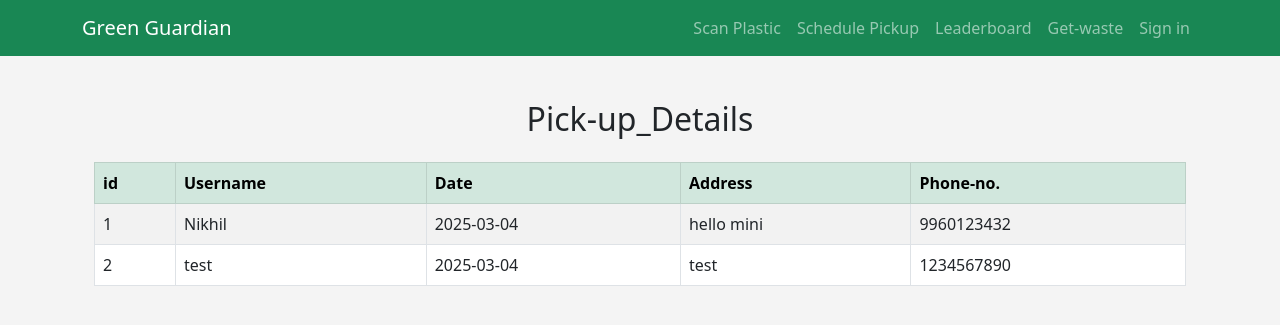
After one commit to nik-100xdevz/green-guardian, a Flask app: page /pickup-details in a window 1280 px wide. The commit adds this page. Shown: the top 325 px of the page. Run offline with Flask 3, Linux system fonts and the light colour scheme.

Commit message:
added pickup-details

```diff
--- a/app.py
+++ b/app.py
@@ -161,5 +161,11 @@ def leaderboard():
     top_users = User.query.order_by(User.points.desc()).limit(10).all()
     return render_template('leaderboard.html', users=top_users)
 
+@app.route('/pickup-details')
+def pickupDetails():
+    # Get top 10 users by points
+    top_pickup = Pickup.query.all()
+    return render_template('pickup_info.html', pickups= top_pickup)
+
 if __name__ == '__main__':
     app.run(debug=True)
--- a/templates/base.html
+++ b/templates/base.html
@@ -22,6 +22,7 @@
           <li class="nav-item"><a class="nav-link" href="{{ url_for('scan') }}">Scan Plastic</a></li>
           <li class="nav-item"><a class="nav-link" href="{{ url_for('pickup') }}">Schedule Pickup</a></li>
           <li class="nav-item"><a class="nav-link" href="{{ url_for('leaderboard') }}">Leaderboard</a></li>
+          <li class="nav-item"><a class="nav-link" href="{{ url_for('pickupDetails') }}">Get-waste</a></li>
           {% if user %}
           <li class="nav-item"><a class="nav-link"  href="{{ url_for('logout') }}" class="btn btn-danger">Logout</a></li>
       {% else %}
--- /dev/null
+++ b/templates/pickup_info.html
@@ -0,0 +1,28 @@
+{% extends "base.html" %}
+{% block content %}
+<div class="container py-4">
+  <h2 class="mb-4 text-center">Pick-up_Details</h2>
+  <table class="table table-bordered table-striped">
+    <thead class="table-success">
+      <tr>
+        <th>id</th>
+        <th>Username</th>
+        <th>Date</th>
+        <th>Address</th>
+        <th>Phone-no.</th>
+      </tr>
+    </thead>
+    <tbody>
+      {% for pickup in pickups %}
+      <tr>
+        <td>{{ loop.index }}</td>
+        <td>{{ pickup.username }}</td>
+        <td>{{ pickup.pickup_date }}</td>
+        <td>{{ pickup.pickup_location }}</td>
+        <td>{{ pickup.pickup_number }}</td>
+      </tr>
+      {% endfor %}
+    </tbody>
+  </table>
+</div>
+{% endblock %}
```
Also changed, not shown: instance/green_guardian.db.
